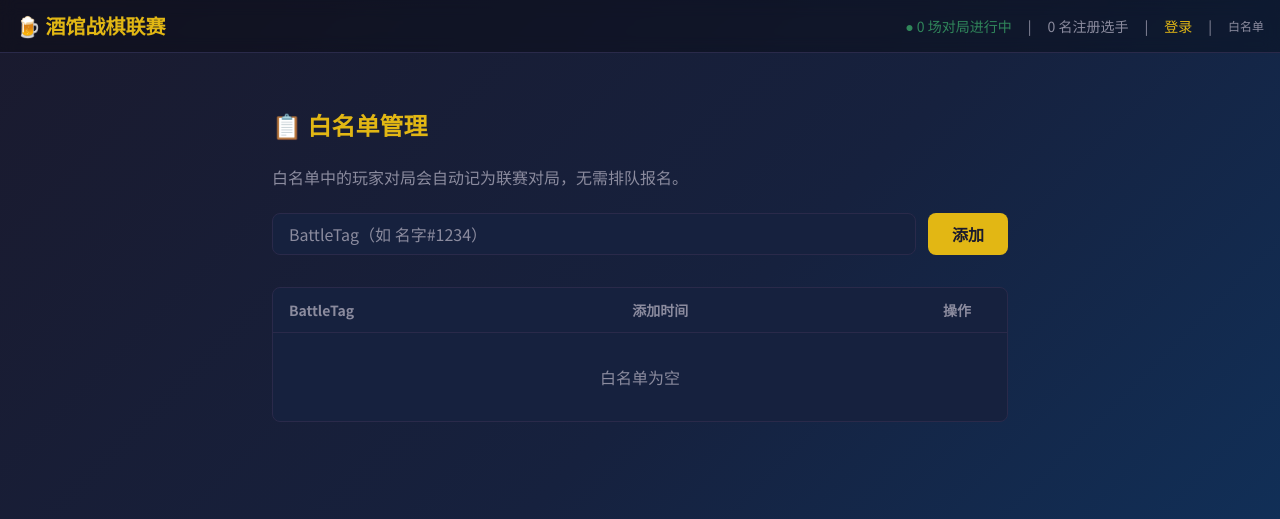
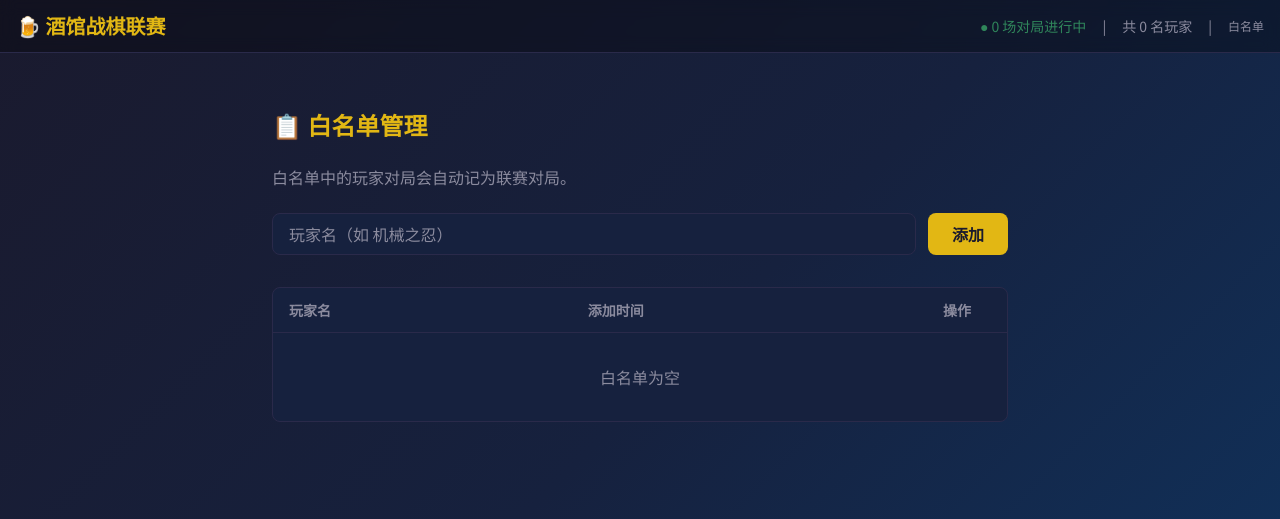
Before and after one commit to iceshoesss/HDT_BGTracker, a Flask app: page /whitelist in a window 1280 px wide. Shown: the top 519 px of the page. Run offline with Flask 3, Linux system fonts and the light colour scheme; data that the repository does not hold is empty; some libraries are stand-ins or nearby versions.

Commit message:
refactor: 白名单改用 displayName，去掉登录/注册，改玩家数统计
- 白名单字段 battleTag → name（displayName），去掉 # 格式校验
- check-league 改用 displayName 匹配白名单
- 导航栏去掉登录/注册按钮和 logout 脚本
- 玩家数从 league_players 改为 league_matches 中唯一 displayName 数
- 白名单页面模板同步更新

```diff
--- a/league/app.py
+++ b/league/app.py
@@ -144,7 +144,7 @@ def inject_counts():
                 {"startedAt": {"$gte": cutoff_str}}
             ]
         })
-        player_count = db.league_players.count_documents({"verified": True})
+        player_count = len(db.league_matches.distinct("players.displayName"))
     except Exception as e:
         print(f"[inject_counts] 数据库查询失败: {e}")
         active_count = 0
@@ -671,46 +671,45 @@ def api_whitelist_list():
 @app.route("/api/whitelist", methods=["POST"])
 def api_whitelist_add():
     data = request.get_json() or {}
-    battle_tag = data.get("battleTag", "").strip()
-    if not battle_tag or "#" not in battle_tag:
-        return jsonify({"error": "battleTag 格式无效，需要包含 #（如 名字#1234）"}), 400
+    name = data.get("name", "").strip()
+    if not name:
+        return jsonify({"error": "玩家名不能为空"}), 400
 
     db = get_db()
-    existing = db.league_whitelist.find_one({"battleTag": battle_tag})
+    existing = db.league_whitelist.find_one({"name": name})
     if existing:
         return jsonify({"error": "已在白名单中"}), 400
 
     db.league_whitelist.insert_one({
-        "battleTag": battle_tag,
+        "name": name,
         "addedAt": datetime.now(UTC).strftime("%Y-%m-%dT%H:%M:%S"),
     })
-    _leaderboard_cache["data"] = None  # 清缓存
-    return jsonify({"ok": True, "battleTag": battle_tag})
+    return jsonify({"ok": True, "name": name})
 
 
-@app.route("/api/whitelist/<path:battle_tag>", methods=["DELETE"])
-def api_whitelist_remove(battle_tag):
+@app.route("/api/whitelist/<path:name>", methods=["DELETE"])
+def api_whitelist_remove(name):
     from urllib.parse import unquote
-    battle_tag = unquote(battle_tag)
+    name = unquote(name)
     db = get_db()
-    result = db.league_whitelist.delete_one({"battleTag": battle_tag})
+    result = db.league_whitelist.delete_one({"name": name})
     if result.deleted_count == 0:
         return jsonify({"error": "不在白名单中"}), 404
-    return jsonify({"ok": True, "battleTag": battle_tag})
+    return jsonify({"ok": True, "name": name})
 
 
 @app.route("/api/whitelist/check", methods=["POST"])
 def api_whitelist_check():
-    """批量检查 battleTag 列表是否都在白名单中"""
+    """批量检查玩家名列表是否都在白名单中"""
     data = request.get_json() or {}
-    tags = data.get("battleTags", [])
-    if not tags:
-        return jsonify({"error": "battleTags 为空"}), 400
+    names = data.get("names", [])
+    if not names:
+        return jsonify({"error": "names 为空"}), 400
     db = get_db()
     found = set()
-    for doc in db.league_whitelist.find({"battleTag": {"$in": tags}}):
-        found.add(doc["battleTag"])
-    missing = [t for t in tags if t not in found]
+    for doc in db.league_whitelist.find({"name": {"$in": names}}):
+        found.add(doc["name"])
+    missing = [n for n in names if n not in found]
     return jsonify({"allWhitelisted": len(missing) == 0, "missing": missing})
 
 
@@ -1110,21 +1109,21 @@ def api_plugin_check_league():
 
     db = get_db()
 
-    # ── 白名单匹配（优先于等待组匹配）──
+    # ── 白名单匹配 ──
     detailed_players = data.get("players", {})  # {accountIdLo: {heroCardId, heroName, battleTag, displayName}}
-    battle_tags = []
+    display_names = []
     for lo in account_ids:
         detail = detailed_players.get(lo, {})
-        tag = detail.get("battleTag", "")
-        if tag:
-            battle_tags.append(tag)
+        dn = detail.get("displayName", "")
+        if dn:
+            display_names.append(dn)
 
     whitelisted = False
-    if len(battle_tags) == 8:
-        wl_count = db.league_whitelist.count_documents({"battleTag": {"$in": battle_tags}})
+    if len(display_names) == 8:
+        wl_count = db.league_whitelist.count_documents({"name": {"$in": display_names}})
         if wl_count == 8:
             whitelisted = True
-            print(f"[check-league] 白名单匹配成功: {battle_tags}")
+            print(f"[check-league] 白名单匹配成功: {display_names}")
 
     if whitelisted:
         # 白名单匹配：直接创建联赛对局
--- a/league/templates/base.html
+++ b/league/templates/base.html
@@ -49,14 +49,7 @@
             <div class="flex items-center gap-4 text-sm">
                 <span data-nav-active-count class="active-pulse text-green-400">● {{ active_game_count }} 场对局进行中</span>
                 <span class="text-hearth-dim">|</span>
-                <span class="text-hearth-dim">{{ total_player_count }} 名注册选手</span>
-                <span class="text-hearth-dim">|</span>
-                {% if current_user %}
-                <a href="/player/{{ current_user.battleTag|urlencode }}" class="text-hearth-gold font-medium hover:text-hearth-accent transition">{{ current_user.battleTag }}</a>
-                <button onclick="logout()" class="text-hearth-dim hover:text-red-400 transition text-xs">退出</button>
-                {% else %}
-                <a href="/register" class="text-hearth-gold hover:text-hearth-accent transition">登录</a>
-                {% endif %}
+                <span class="text-hearth-dim">共 {{ total_player_count }} 名玩家</span>
                 <span class="text-hearth-dim">|</span>
                 <a href="/whitelist" class="text-hearth-dim hover:text-hearth-gold transition text-xs">白名单</a>
             </div>
@@ -66,11 +59,5 @@
         {% block content %}{% endblock %}
     </main>
     {% block scripts %}{% endblock %}
-    <script>
-    async function logout() {
-        await fetch('/api/logout', { method: 'POST' });
-        window.location.reload();
-    }
-    </script>
 </body>
 </html>
--- a/league/templates/index.html
+++ b/league/templates/index.html
@@ -196,7 +196,7 @@ updateTimers();
 setInterval(updateTimers, 1000);
 
 // ── SSE 实时推送 ────────────────────────────────────
-const MY_NAME = {% if current_user %}{{ current_user.battleTag | tojson }}{% else %}null{% endif %};
+
 
 // --- 进行中对局 SSE ---
 let activeEs = null;
--- a/league/templates/whitelist.html
+++ b/league/templates/whitelist.html
@@ -3,13 +3,13 @@
 {% block content %}
 <div class="max-w-3xl mx-auto px-4 py-8">
     <h1 class="text-2xl font-bold text-hearth-gold mb-6">📋 白名单管理</h1>
-    <p class="text-hearth-dim mb-6">白名单中的玩家对局会自动记为联赛对局，无需排队报名。</p>
+    <p class="text-hearth-dim mb-6">白名单中的玩家对局会自动记为联赛对局。</p>
 
     <!-- 添加 -->
     <div class="flex gap-3 mb-8">
-        <input id="tag-input" type="text" placeholder="BattleTag（如 名字#1234）"
+        <input id="name-input" type="text" placeholder="玩家名（如 机械之忍）"
                class="flex-1 bg-hearth-card border border-hearth-border rounded-lg px-4 py-2 text-white placeholder-hearth-dim focus:outline-none focus:border-hearth-gold">
-        <button onclick="addTag()" class="bg-hearth-gold text-hearth-bg font-bold px-6 py-2 rounded-lg hover:bg-yellow-400 transition">
+        <button onclick="addName()" class="bg-hearth-gold text-hearth-bg font-bold px-6 py-2 rounded-lg hover:bg-yellow-400 transition">
             添加
         </button>
     </div>
@@ -19,18 +19,18 @@
         <table class="w-full text-left">
             <thead>
                 <tr class="border-b border-hearth-border text-hearth-dim text-sm">
-                    <th class="px-4 py-3">BattleTag</th>
+                    <th class="px-4 py-3">玩家名</th>
                     <th class="px-4 py-3">添加时间</th>
                     <th class="px-4 py-3 w-20">操作</th>
                 </tr>
             </thead>
             <tbody id="wl-body">
                 {% for e in entries %}
-                <tr class="border-b border-hearth-border hover:bg-hearth-bg/50" data-tag="{{ e.battleTag }}">
-                    <td class="px-4 py-3 text-white">{{ e.battleTag }}</td>
+                <tr class="border-b border-hearth-border hover:bg-hearth-bg/50" data-name="{{ e.name }}">
+                    <td class="px-4 py-3 text-white">{{ e.name }}</td>
                     <td class="px-4 py-3 text-hearth-dim text-sm">{{ e.addedAt | cst }}</td>
                     <td class="px-4 py-3">
-                        <button onclick="removeTag('{{ e.battleTag }}')" class="text-red-400 hover:text-red-300 text-sm">删除</button>
+                        <button onclick="removeName('{{ e.name }}')" class="text-red-400 hover:text-red-300 text-sm">删除</button>
                     </td>
                 </tr>
                 {% endfor %}
@@ -45,30 +45,28 @@
 </div>
 
 <script>
-async function addTag() {
-    const input = document.getElementById('tag-input');
-    const tag = input.value.trim();
-    if (!tag) return;
-    if (!tag.includes('#')) { alert('BattleTag 需要包含 #（如 名字#1234）'); return; }
+async function addName() {
+    const input = document.getElementById('name-input');
+    const name = input.value.trim();
+    if (!name) return;
 
     const res = await fetch('/api/whitelist', {
         method: 'POST',
         headers: {'Content-Type': 'application/json'},
-        body: JSON.stringify({battleTag: tag})
+        body: JSON.stringify({name: name})
     });
     const data = await res.json();
     if (!res.ok) { alert(data.error); return; }
 
     input.value = '';
-    // 简单刷新
     location.reload();
 }
 
-async function removeTag(tag) {
-    if (!confirm('确定删除 ' + tag + ' ？')) return;
-    const res = await fetch('/api/whitelist/' + encodeURIComponent(tag), {method: 'DELETE'});
+async function removeName(name) {
+    if (!confirm('确定删除 ' + name + ' ？')) return;
+    const res = await fetch('/api/whitelist/' + encodeURIComponent(name), {method: 'DELETE'});
     if (res.ok) {
-        const row = document.querySelector(`tr[data-tag="${tag}"]`);
+        const row = document.querySelector(`tr[data-name="${name}"]`);
         if (row) row.remove();
     }
 }
```
